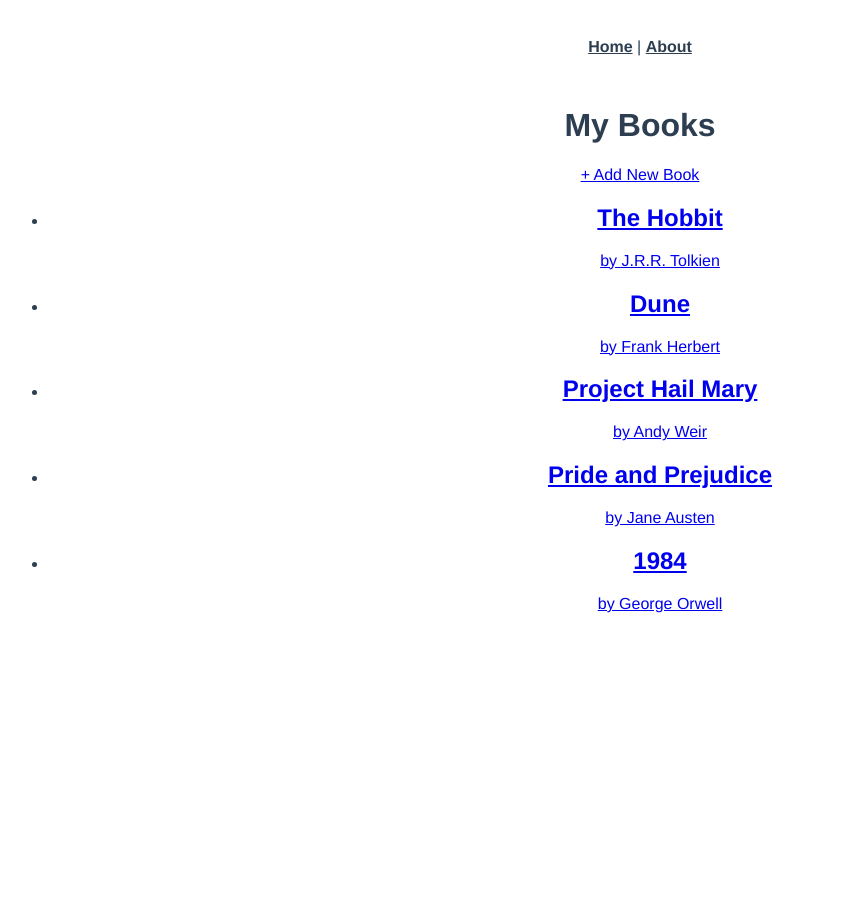
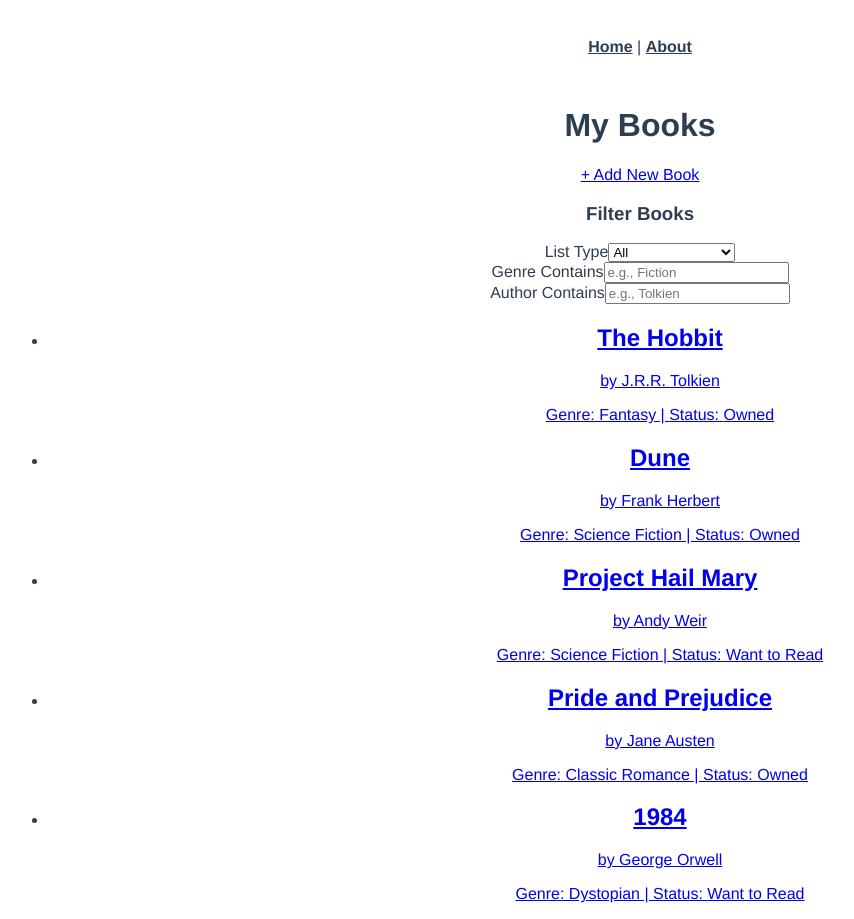
Before and after one commit to ttkallio/bookshelf, a Vue app: page /books in a window 1280 px wide. Shown: the whole page, without its empty margins (0-854 px from the left). Before the commit the page ends 800 px from the top, so only its background shows below. Built offline with nearby package versions, Linux system fonts and the light colour scheme.

Commit message:
add filtering

```diff
--- a/src/stores/books.js
+++ b/src/stores/books.js
@@ -3,12 +3,8 @@
 import { defineStore } from "pinia";
 
 // --- Mock Data ---
-// Helper function to generate simple unique IDs for mock data
 const generateMockId = () =>
   `book-${Date.now()}-${Math.random().toString(36).substring(2, 7)}`;
-
-// Initial mock data array for development and testing
-// Structure matches the fields used in BookListView.vue and potential future forms
 const mockBooks = [
   {
     id: generateMockId(),
@@ -68,13 +64,9 @@ const mockBooks = [
 ];
 // --- End Mock Data ---
 
-// Define the books store using defineStore
-// First argument is a unique ID for the store
-// Second argument is the options object (state, getters, actions)
 export const useBooksStore = defineStore("books", {
   /**
    * State: Stores the data for this module.
-   * Must be a function that returns the initial state object.
    * @returns {object} Initial state
    */
   state: () => ({
@@ -82,8 +74,13 @@ export const useBooksStore = defineStore("books", {
     books: [],
     /** @type {boolean} Flag to indicate loading operations */
     isLoading: false,
-    // Example: Add filter criteria state later if needed for REQ-FUN-010
-    // filterCriteria: { listType: 'all', genre: null, author: '', ratingMin: 0 }
+    /** @type {{listType: string, genre: string, author: string}} Filter criteria */
+    filterCriteria: {
+      listType: "all", // 'all', 'owned', 'want'
+      genre: "",
+      author: "",
+      // Add ratingMin: 0, etc. if needed
+    },
   }),
 
   /**
@@ -98,7 +95,42 @@ export const useBooksStore = defineStore("books", {
     allBooks: (state) => state.books,
 
     /**
-     * Returns only the books marked as 'owned'.
+     * Returns books filtered according to the current filterCriteria.
+     * @param {object} state The current state of the books store
+     * @returns {Array<object>} Filtered books
+     */
+    filteredBooks(state) {
+      // Start with all books
+      return state.books.filter((book) => {
+        // Filter by List Type
+        const listTypeMatch =
+          state.filterCriteria.listType === "all" ||
+          book.listType === state.filterCriteria.listType;
+
+        // Filter by Genre (case-insensitive partial match)
+        const genreMatch =
+          !state.filterCriteria.genre || // Show all if filter is empty
+          book.genre
+            ?.toLowerCase()
+            .includes(state.filterCriteria.genre.toLowerCase());
+
+        // Filter by Author (case-insensitive partial match)
+        const authorMatch =
+          !state.filterCriteria.author || // Show all if filter is empty
+          book.author
+            .toLowerCase()
+            .includes(state.filterCriteria.author.toLowerCase());
+
+        // Add other filters here (e.g., rating)
+        // const ratingMatch = book.rating >= state.filterCriteria.ratingMin;
+
+        // Book must match all active filters
+        return listTypeMatch && genreMatch && authorMatch; // && ratingMatch;
+      });
+    },
+
+    /**
+     * Returns only the books marked as 'owned'. (Still useful potentially)
      * @param {object} state The current state of the books store
      * @returns {Array<object>} Owned books
      */
@@ -106,7 +138,7 @@ export const useBooksStore = defineStore("books", {
       state.books.filter((book) => book.listType === "owned"),
 
     /**
-     * Returns only the books marked as 'want' to read.
+     * Returns only the books marked as 'want' to read. (Still useful potentially)
      * @param {object} state The current state of the books store
      * @returns {Array<object>} Books on the wishlist
      */
@@ -115,95 +147,72 @@ export const useBooksStore = defineStore("books", {
 
     /**
      * Returns a function that can find a specific book by its ID.
-     * Usage: getBookById('some-id')
      * @param {object} state The current state of the books store
      * @returns {function(string): object|undefined} Function to get book by ID
      */
     getBookById: (state) => {
       return (id) => state.books.find((book) => book.id === id);
     },
-
-    /**
-     * Example getter for applying filters (implement based on filterCriteria state)
-     * filteredBooks(state) {
-     * let books = state.books;
-     * // Apply filters based on state.filterCriteria...
-     * return books;
-     * }
-     */
   },
 
   /**
    * Actions: Methods that can contain asynchronous operations and mutate the state.
-   * Use `this` to access state properties (e.g., `this.books`).
    */
   actions: {
     /**
      * Fetches the initial list of books.
-     * In a real app, this would make an API call. Here, it uses mock data.
      * @returns {Promise<void>}
      */
     async fetchBooks() {
       console.log("Fetching books...");
       this.isLoading = true;
-      // ** Mock Implementation **
-      // Replace with actual API call (e.g., using fetch or axios)
       return new Promise((resolve) => {
         setTimeout(() => {
-          // Use spread operator (...) to create a shallow copy of mockBooks
           this.books = [...mockBooks];
           this.isLoading = false;
           console.log("Mock books fetched:", this.books.length);
           resolve();
-        }, 800); // Simulate network delay
+        }, 800);
       });
     },
 
     /**
      * Adds a new book to the list.
-     * In a real app, this would send data to an API endpoint.
-     * @param {object} newBookData - Object containing data for the new book (excluding id and dateAdded)
-     * @returns {Promise<object>} Promise resolving with the newly added Book object (including generated id)
+     * @param {object} newBookData - Object containing data for the new book
+     * @returns {Promise<object>} Promise resolving with the newly added Book object
      */
     async addBook(newBookData) {
       console.log("Adding book:", newBookData.title);
-      this.isLoading = true; // Optional: indicate loading during add
-      // ** Mock Implementation **
-      // Replace with actual API POST request
+      this.isLoading = true;
       return new Promise((resolve) => {
         setTimeout(() => {
           const bookToAdd = {
-            ...newBookData, // Spread properties from input object
-            id: generateMockId(), // Generate a unique ID for the mock book
-            dateAdded: new Date(), // Set the current date/time
+            ...newBookData,
+            id: generateMockId(),
+            dateAdded: new Date(),
           };
-          // Use spread syntax to add the new book immutably (good practice)
           this.books = [...this.books, bookToAdd];
           this.isLoading = false;
           console.log("Book added:", bookToAdd.id);
-          resolve(bookToAdd); // Return the newly created book object
-        }, 300); // Simulate network delay
+          resolve(bookToAdd);
+        }, 300);
       });
     },
 
     /**
      * Updates an existing book in the list.
-     * In a real app, this would send data to an API endpoint (e.g., PUT or PATCH).
-     * @param {object} updatedBookData - The complete Book object with updated data (must include the correct id)
-     * @returns {Promise<boolean>} Promise resolving with true if update was successful, false otherwise
+     * @param {object} updatedBookData - The complete Book object with updated data
+     * @returns {Promise<boolean>} Promise resolving with true if successful
      */
     async updateBook(updatedBookData) {
       console.log("Updating book:", updatedBookData.id);
       this.isLoading = true;
-      // ** Mock Implementation **
-      // Replace with actual API PUT/PATCH request
       return new Promise((resolve) => {
         setTimeout(() => {
           const index = this.books.findIndex(
             (book) => book.id === updatedBookData.id
           );
           if (index !== -1) {
-            // Update the book immutably using map (good practice)
             this.books = this.books.map((book) =>
               book.id === updatedBookData.id ? { ...updatedBookData } : book
             );
@@ -213,46 +222,45 @@ export const useBooksStore = defineStore("books", {
           } else {
             this.isLoading = false;
             console.error("Book not found for update:", updatedBookData.id);
-            resolve(false); // Indicate failure: book not found
+            resolve(false);
           }
-        }, 300); // Simulate network delay
+        }, 300);
       });
     },
 
     /**
      * Deletes a book from the list by its ID.
-     * In a real app, this would send a request to a DELETE API endpoint.
      * @param {string} bookId - The unique ID of the book to delete
-     * @returns {Promise<boolean>} Promise resolving with true if deletion was successful, false otherwise
+     * @returns {Promise<boolean>} Promise resolving with true if successful
      */
     async deleteBook(bookId) {
       console.log("Deleting book:", bookId);
       this.isLoading = true;
-      // ** Mock Implementation **
-      // Replace with actual API DELETE request
       return new Promise((resolve) => {
         setTimeout(() => {
           const initialLength = this.books.length;
-          // Filter out the book to delete immutably (good practice)
           this.books = this.books.filter((book) => book.id !== bookId);
-          const success = this.books.length < initialLength; // Check if a book was actually removed
+          const success = this.books.length < initialLength;
           this.isLoading = false;
           if (success) {
             console.log("Book deleted successfully.");
           } else {
             console.error("Book not found for deletion:", bookId);
           }
-          resolve(success); // Indicate success/failure
-        }, 300); // Simulate network delay
+          resolve(success);
+        }, 300);
       });
     },
 
     /**
-     * Example action to update filter criteria
-     * updateFilterCriteria(criteria) {
-     * // Assuming filterCriteria is part of state
-     * // this.filterCriteria = { ...this.filterCriteria, ...criteria };
-     * }
+     * Updates the filter criteria state.
+     * @param {object} criteria - An object with partial or full filter criteria
      */
+    setFilters(criteria) {
+      // Merge the new criteria with the existing state
+      // This allows updating individual filters without affecting others
+      this.filterCriteria = { ...this.filterCriteria, ...criteria };
+      console.log("Filters updated:", this.filterCriteria);
+    },
   },
 });
--- a/src/views/books/BookListView.vue
+++ b/src/views/books/BookListView.vue
@@ -1,6 +1,7 @@
 <template>
   <div class="book-list-view p-4">
     <h1 class="text-2xl font-bold mb-4">My Books</h1>
+
     <div class="mb-4">
       <router-link
         to="/books/add"
@@ -10,12 +11,78 @@
       </router-link>
     </div>
 
-    <div v-if="isLoading" class="text-gray-500">Loading books...</div>
+    <div
+      v-if="filterCriteria"
+      class="filter-controls bg-gray-100 p-4 rounded-md mb-6 shadow"
+    >
+      <h3 class="text-lg font-semibold mb-3">Filter Books</h3>
+      <div class="grid grid-cols-1 sm:grid-cols-3 gap-4">
+        <div>
+          <label
+            for="filterListType"
+            class="block text-sm font-medium text-gray-700"
+            >List Type</label
+          >
+          <select
+            id="filterListType"
+            v-model="filterCriteria.listType"
+            @change="applyFilters"
+            class="mt-1 block w-full rounded-md border-gray-300 shadow-sm focus:border-indigo-500 focus:ring-indigo-500 sm:text-sm"
+          >
+            <option value="all">All</option>
+            <option value="owned">Owned Collection</option>
+            <option value="want">Want to Read</option>
+          </select>
+        </div>
+
+        <div>
+          <label
+            for="filterGenre"
+            class="block text-sm font-medium text-gray-700"
+            >Genre Contains</label
+          >
+          <input
+            type="text"
+            id="filterGenre"
+            v-model.lazy="filterCriteria.genre"
+            @change="applyFilters"
+            class="mt-1 block w-full rounded-md border-gray-300 shadow-sm focus:border-indigo-500 focus:ring-indigo-500 sm:text-sm"
+            placeholder="e.g., Fiction"
+          />
+        </div>
+
+        <div>
+          <label
+            for="filterAuthor"
+            class="block text-sm font-medium text-gray-700"
+            >Author Contains</label
+          >
+          <input
+            type="text"
+            id="filterAuthor"
+            v-model.lazy="filterCriteria.author"
+            @change="applyFilters"
+            class="mt-1 block w-full rounded-md border-gray-300 shadow-sm focus:border-indigo-500 focus:ring-indigo-500 sm:text-sm"
+            placeholder="e.g., Tolkien"
+          />
+        </div>
+      </div>
+    </div>
+    <div
+      v-else
+      class="filter-controls bg-gray-100 p-4 rounded-md mb-6 shadow text-gray-400"
+    >
+      Loading filters...
+    </div>
+
+    <div v-if="isLoading" class="text-gray-500 text-center py-6">
+      Loading books...
+    </div>
 
     <div v-else>
-      <ul v-if="books.length > 0" class="space-y-2">
+      <ul v-if="filteredBooks.length > 0" class="space-y-2">
         <li
-          v-for="book in books"
+          v-for="book in filteredBooks"
           :key="book.id"
           class="border rounded shadow-sm bg-white overflow-hidden"
         >
@@ -29,11 +96,22 @@
               {{ book.title }}
             </h2>
             <p class="text-sm text-gray-600">by {{ book.author }}</p>
+            <div class="text-xs text-gray-500 mt-1">
+              <span v-if="book.genre">Genre: {{ book.genre }} | </span>
+              <span
+                >Status:
+                <span class="capitalize">{{
+                  book.listType === "want" ? "Want to Read" : "Owned"
+                }}</span></span
+              >
+            </div>
           </router-link>
         </li>
       </ul>
-      <p v-else class="text-gray-500">
-        No books found in your collection yet. Add one using the button above!
+      <p v-else class="text-gray-500 text-center py-6">
+        No books found matching your current filters.
+        <span v-if="books.length > 0">Try adjusting the filters above.</span>
+        <span v-else>Add one using the button above!</span>
       </p>
     </div>
   </div>
@@ -42,29 +120,44 @@
 <script setup>
 import { onMounted } from "vue";
 import { storeToRefs } from "pinia";
-// Assuming your store file is now named books.js or similar
-// Adjust the path if necessary
 import { useBooksStore } from "../../stores/books";
+// Debounce is no longer needed for v-model.lazy approach
+// import debounce from "lodash.debounce";
 
-// 1. Get the books store instance
+// --- Store Setup ---
 const booksStore = useBooksStore();
+// Get reactive refs for state and getters needed in the template
+const { books, isLoading, filterCriteria, filteredBooks } =
+  storeToRefs(booksStore);
+// Get the action to update filters
+const { fetchBooks, setFilters } = booksStore;
 
-// 2. Use storeToRefs to get reactive refs for state and getters
-const { books, isLoading } = storeToRefs(booksStore);
-
-// 3. Get actions from the store
-const { fetchBooks } = booksStore;
-
-// 4. Call fetchBooks when the component is mounted
+// --- Fetch Initial Data ---
 onMounted(async () => {
-  // Avoid fetching if books are already loaded
+  // Fetch books only if the main books array is empty
   if (books.value.length === 0) {
     await fetchBooks();
   }
 });
+
+// --- Filter Logic ---
+// Function to explicitly apply filters (e.g., after select change or lazy input change)
+const applyFilters = () => {
+  // Ensure filterCriteria exists before trying to access its properties
+  if (filterCriteria.value) {
+    setFilters({
+      listType: filterCriteria.value.listType,
+      genre: filterCriteria.value.genre,
+      author: filterCriteria.value.author,
+    });
+  } else {
+    console.warn(
+      "Attempted to apply filters, but filterCriteria is not ready."
+    );
+  }
+};
 </script>
 
 <style scoped>
 /* Add component-specific styles here if needed */
-/* Basic Tailwind classes are used inline in the template */
 </style>
```
